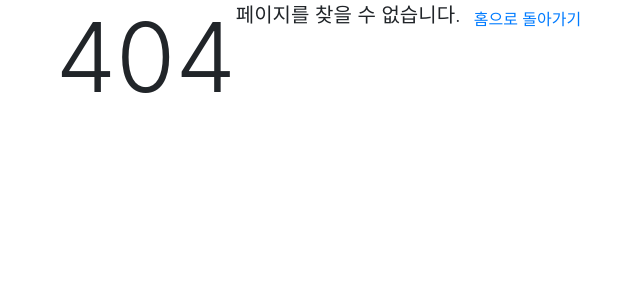
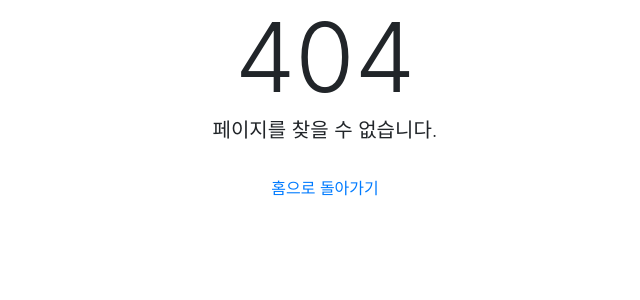
Before and after one commit to junghi1015/pybo, a Django app: template templates/common/404.html in a window 1280 px wide. Shown: the part 57-357 px from the top of the page, without its empty margins (315-955 px from the left). Run offline with Django 3.2, Linux system fonts and the light colour scheme; the template is opened without the code that fills it, so the values that code supplies are empty; some libraries are stand-ins or nearby versions.

Commit message:
404 페이지 설정

```diff
--- a/templates/common/404.html
+++ b/templates/common/404.html
@@ -2,9 +2,11 @@
 {% block content %}
 <div class="container">
     <div class="row justify-content-center">
+        <div class="col-12 text-center">
         <span class="display-1 d-block">404</span>
         <div class="mb-4 lead">페이지를 찾을 수 없습니다.</div>
         <a href="/" class="btn btn-link">홈으로 돌아가기</a>
+        </div>
     </div>
 </div>
 {% endblock %}
```
